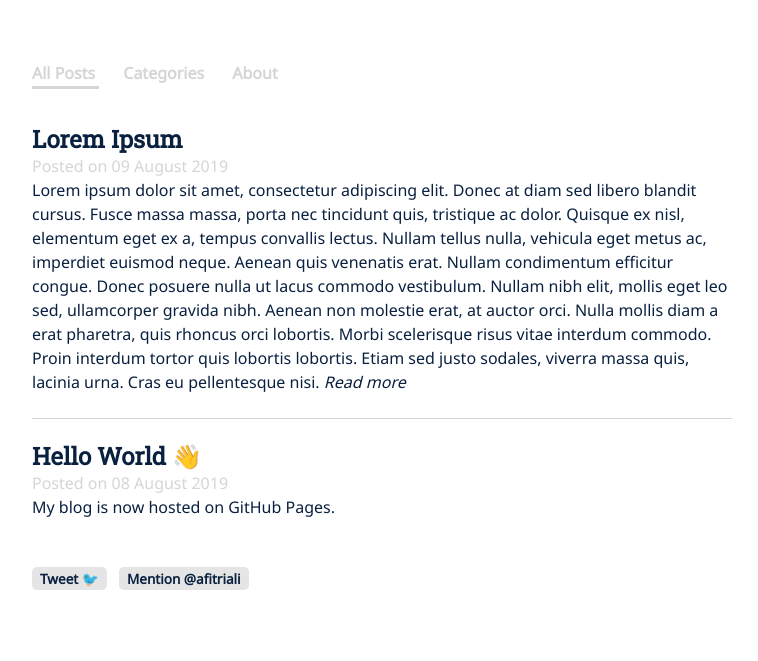
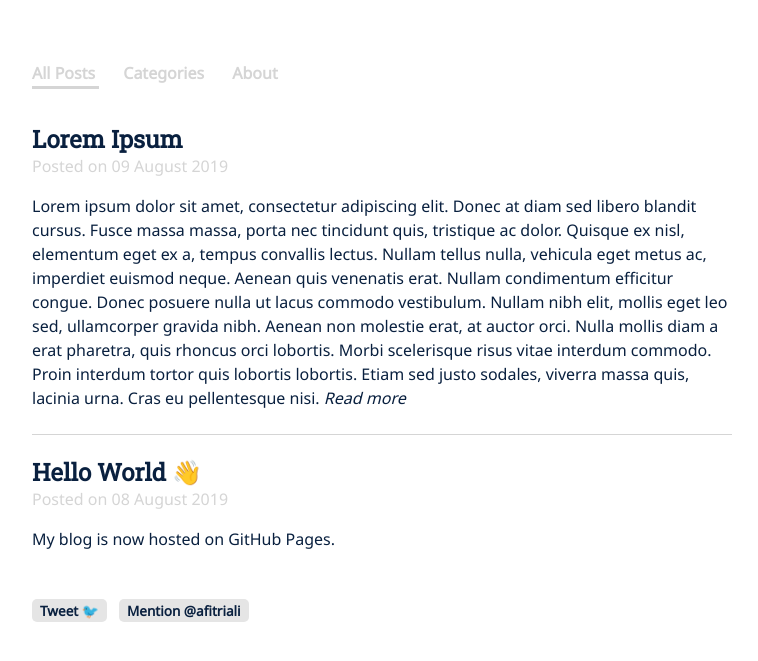
Before and after one commit to xfltrt/xfltrt.github.io, a Jekyll site: the page built from index.html, in a window 1280 px wide. Shown: the top 661 px of the page, without its empty margins (258-1016 px from the left). Built offline with Jekyll 4.4.1, drawn with Linux system fonts in a browser that asks for light colours; comment, search, counter and statistics services are not loaded.

Commit message:
Update main.scss

```diff
--- a/_sass/main.scss
+++ b/_sass/main.scss
@@ -30,7 +30,7 @@ p {
   line-height: 1.5rem;
 }
 
-p:last-of-type {
+p:last-of-type, p:last-child {
   margin-bottom: 0;
 }
 
@@ -78,10 +78,6 @@ nav a:hover {
   padding-bottom: 0;
 }
 
-.post p {
-  margin: 0;
-}
-
 .details {
   color: var(--colour-gray);
   margin-top: 0;
```
